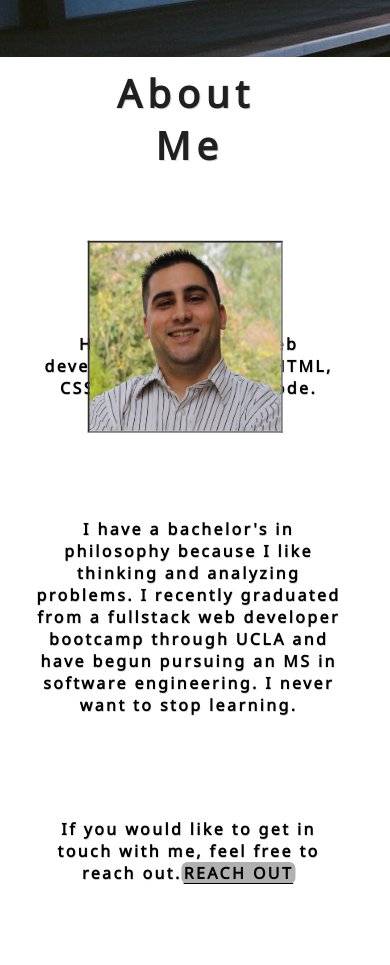
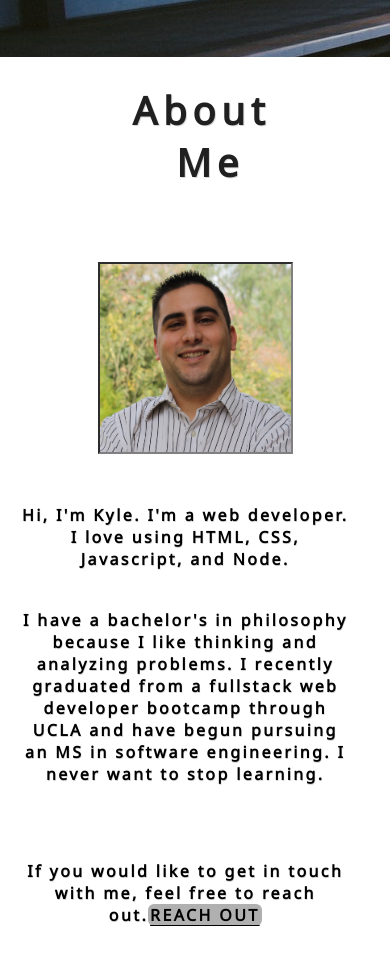
Before and after one commit to kyserrecchia/KyleSerrecchia, a website: page public/index.html in a window 390 px wide. Shown: the part 787-1752 px from the top of the page. Drawn offline with Linux system fonts and the light colour scheme; a web font is replaced by a local one.

Commit message:
styling radically simplified and made more efficient across browsers and various mobile devices!

```diff
--- a/public/index.css
+++ b/public/index.css
@@ -153,22 +153,24 @@ body {
         }
 
 .about {
+  /*border: 2px solid red;*/
   position: relative;
   z-index: 2;
   width: 100%;
-  max-height: 70vh;
+  height: 70vh;
 }
 
     .aboutMe {
       position: relative;
       z-index: 2;
       display: inline-block;
-      width: 62%;
-      max-height: 70vh;
+      width: 60%;
       overflow: inherit;
+      height: 100%;
+      /*border: 2px solid red;*/
     }
 
-        .aboutMe h1 {
+        .aboutHead h1 {
           width: 40%;
           font-family: 'Abril Fatface', cursive;
           font-family: 'Noto Sans', sans-serif;
@@ -178,28 +180,31 @@ body {
           z-index: 2;
           font-size: 3em;
           text-shadow: 1px 1px #d3d3d3;
-          transform: translate(85%, 50%);
+          text-align: center;
+          margin-left: 10%;
+          margin-top: 5%;
+          /*border: 2px solid red;*/
+        }
+
+        .aboutContent {
+          /*border: 2px solid red;*/
+          height: 70%;
         }
 
         .aboutMe p {
+          margin-top: 3%;
+          margin-left: 5%;
           font-family: 'Noto Sans', sans-serif;
           font-weight: 600;
           letter-spacing: .15em;
           z-index: 2;
           text-shadow: .5px .5px #d3d3d3;
           width: 85%;
+          /*border: 2px solid red;*/
         }
 
         .aboutMe p:nth-of-type(1) {
-          transform: translate(10%,200%);
-        }
-
-        .aboutMe p:nth-of-type(2) {
-          transform: translate(10%,130%);
-        }
-
-        .aboutMe p:nth-of-type(3) {
-          transform: translate(10%,700%);
+          margin-top: 8%;
         }
 
         .aboutMe a {
@@ -217,10 +222,14 @@ body {
       z-index: 2;
       display: inline-block;
       width: 37%;
-      height: 70vh;
+      height: 100%;
+      float: right;
+      /*border: 2px solid red;*/
     }
 
         .aboutImg img {
+          margin-left: 25%;
+          margin-top: 25%;
           position: relative;
           z-index: 2;
           border-radius: 5px;
@@ -228,7 +237,6 @@ body {
           width: 50%;
           height: 50%;
           box-shadow: 5px 5px rgb(50,50,50, .7);
-          transform: translate(45%,55%);
         }
 
 .skills {
@@ -439,7 +447,7 @@ body {
                           'projects'
                           'contact';
       grid-template-columns: 1fr;
-      grid-template-rows: 1fr 1.8fr 1fr 3.5fr .5fr;
+      grid-template-rows: 1fr 1.5fr 1fr 3.6fr .5fr;
     }
 
         /*HOME*/
@@ -454,7 +462,6 @@ body {
           position: relative;
           top: 30%;
           left: 50%;
-          /*transform: translate(-50%, -180%);*/
         }
 
         .home h2 {
@@ -462,7 +469,6 @@ body {
           position: relative;
           top: 35%;
           left: 65%;
-          /*transform: translate(-50%, -160%);*/
         }
 
         /*V down icon*/
@@ -477,9 +483,14 @@ body {
 
     /*ABOUT*/
 
+
+/*/////////////////*/
+
     .about {
-      height: 100vh;
-      /*height: inherit;*/
+      position: relative;
+      z-index: 2;
+      width: 100%;
+      /*height: 100vh;*/
       grid-area: about;
       display: grid;
       grid-template-areas:
@@ -487,70 +498,63 @@ body {
                           'image'
                           'contento';
       grid-template-columns: 1fr;
-      grid-template-rows: 1fr 4fr 6fr;
+      grid-template-rows: 1fr 3fr 6fr;
+      /*border: 2px solid red;*/
+      margin-top: 0;
     }
 
-            .aboutHead {
-              grid-area: head;
-              font-size: .8em;
-              width: 10%;
-              transform: translate(450%, -40%);
-            }
+
+        .aboutHead {
+          grid-area: head;
+          font-size: .8em;
+          width: 40%;
+          margin-left: 30%;
+          padding-top: 5%;
+        }
+
+        .aboutMe {
+          position: relative;
+          bottom: 2%;
+          z-index: 2;
+          display: inline-block;
+          width: 100%;
+          overflow: inherit;
+          grid-area: contento;
+        }
 
                 .mAboutMeMe {
                   position: relative;
-                  left: 400%;
+                  left:70%;
                 }
 
-            .aboutContent {
-              grid-area: contento;
-              position: relative;
-              transform: translate(0%, 20%);
-            }
 
             .aboutImg {
               grid-area: image;
               position: relative;
+              bottom: 8%;
               z-index: 2;
               display: inline-block;
-              width: 100vw;
+              width: 100%;
               height: auto;
-              transform: translate(0%, -200%);
+              padding-top: 0;
             }
 
                 .aboutImg img {
                   position: relative;
                   z-index: 2;
                   max-width: 100%;
-                  /*height: 50%;*/
                   border-radius: 0;
                   border: 2px inset gray;
                   box-shadow: none;
-                  /*width: 100%;*/
                   height: auto;
-                  /*overflow: none;*/
-                  /*transform: translate(45%,55%);*/
                 }
 
             .aboutMe p {
-              position: relative;/*
-              left: 7%;
-              top: 180px;*/
-              width: 130%;
+              position: relative;
+              margin-top: 10%;
               text-align: center;
             }
 
-            .aboutMe p:nth-of-type(1) {
-              transform: translate(10%,150%);
-            }
-
-            .aboutMe p:nth-of-type(2) {
-              transform: translate(10%,110%);
-            }
-
-            .aboutMe p:nth-of-type(3) {
-              transform: translate(10%,430%);
-            }
 
     .skills {
       height: auto;
--- a/public/index.html
+++ b/public/index.html
@@ -25,9 +25,9 @@
 				<p id="downV" onclick="scrollFunc.about()">V</p>
 			</div>
 			<div class="about page">
+				<div class="aboutHead"><h1>About <span class="mAboutMeMe">Me</span></h1></div>
 				<div class="aboutMe">
-						<div class="aboutHead"><h1>About <span class="mAboutMeMe">Me</span></h1></div>
-						<div class="aboutContent"><p>Hi, I'm Kyle. I'm a web developer.  I love using HTML, CSS, Javascript, and Node.</p><p id="secondAboutP">I have a bachelor's in philosophy because I like thinking and analyzing problems. I recently graduated from a fullstack web developer bootcamp through UCLA and have begun pursuing an MS in software engineering. I never want to stop learning.</p><br><br><p id="thirdAboutP">If you would like to get in touch with me, feel free to reach out.<a onclick="scrollFunc.contact()">REACH OUT</a></p></div>
+						<div class="aboutContent"><p>Hi, I'm Kyle. I'm a web developer.  I love using HTML, CSS, Javascript, and Node.</p><p id="secondAboutP" class="secondAboutP">I have a bachelor's in philosophy because I like thinking and analyzing problems. I recently graduated from a fullstack web developer bootcamp through UCLA and have begun pursuing an MS in software engineering. I never want to stop learning.</p><br><br><p class="thirdAboutP" id="thirdAboutP">If you would like to get in touch with me, feel free to reach out.<a onclick="scrollFunc.contact()">REACH OUT</a></p></div>
 				</div>
 				<div class="aboutImg">
 					<img src="../images/profile-pic.jpg" alt="profile-pic">
--- a/public/index.js
+++ b/public/index.js
@@ -40,29 +40,4 @@ const scrollFunc = {
 }
 
 
-function checkMobile(){
-	const ratio = screen.width/screen.height;
-	// const iOS = !!navigator.platform && /iPad|iPhone|iPod/.test(navigator.platform);
-	const ua = navigator.userAgent.toLowerCase();
-	const isAndroid = ua.indexOf("android") > -1;
-	const secondAboutP = document.getElementById('secondAboutP');
-	const thirdAboutP = document.getElementById('thirdAboutP');
-	const aboutHead = document.getElementsByClassName('aboutHead');
-	const about = document.getElementsByClassName('aboutContent');
-	const aboutImg = document.getElementsByClassName('aboutImg');
-	const aboutContents = document.getElementsByClassName('aboutContent');
-	const skills = document.getElementsByClassName('skills');
-	const projects = document.getElementsByClassName('projects');
-	const contact = document.getElementsByClassName('contact');
-	if(screen.width<400 && ratio>.5 && isAndroid){
-		aboutHead[0].style.marginTop = "-50px";
-		aboutImg[0].style.marginTop = "0px";
-		aboutContents[0].style.marginTop = "-70px";
-		secondAboutP.style.marginTop = "-30px";
-		thirdAboutP.style.marginTop = "-50px";
-		projects[0].style.height = "400vh";
-	}
-}
-
-checkMobile();
 ////////////////////////////////////////////////////////////////////////////////////////////////////////
```
